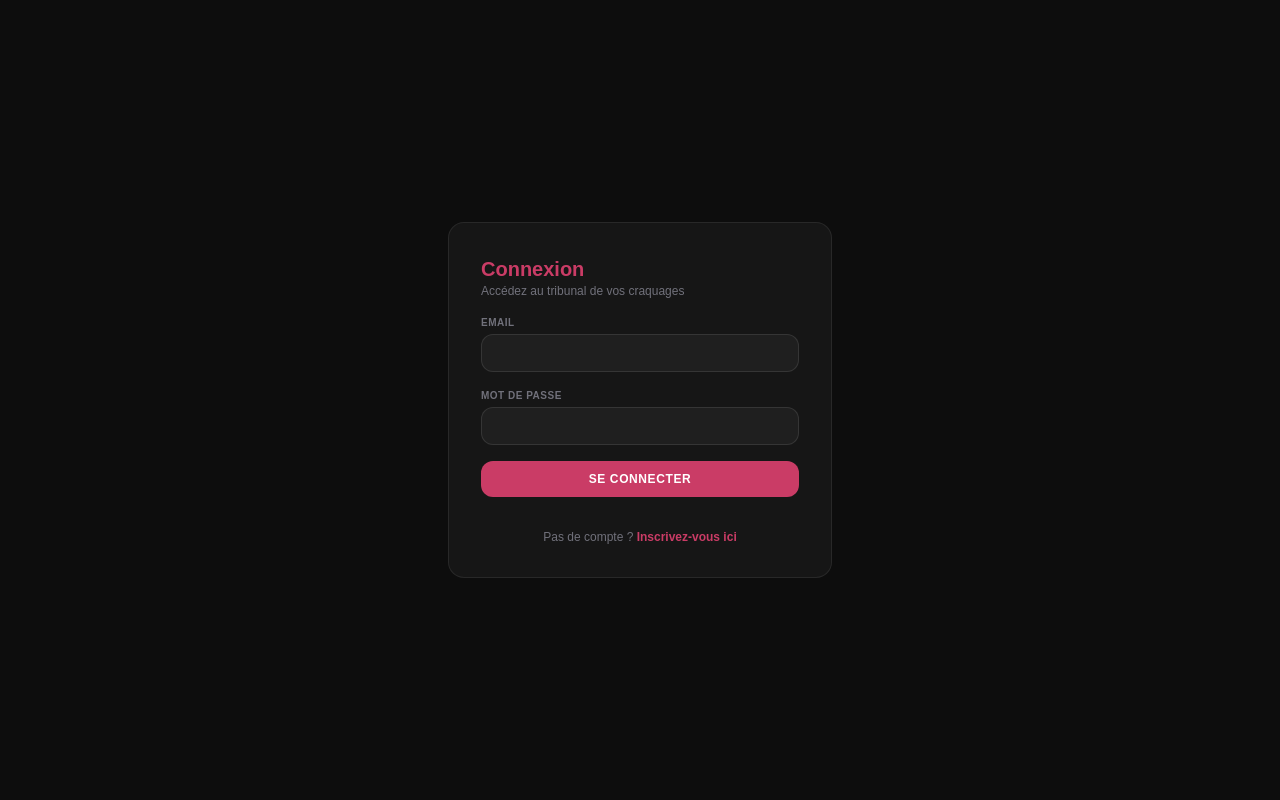
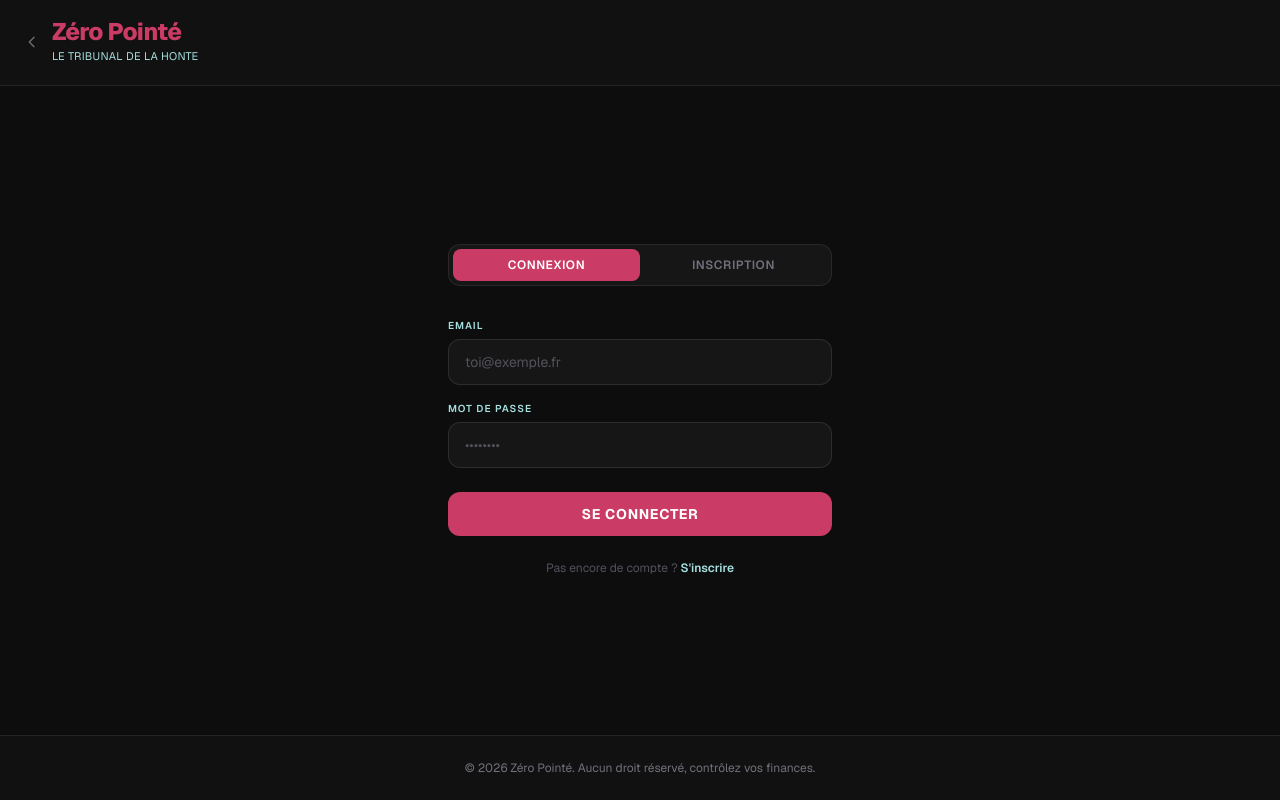
Before and after one commit to M-anel07/zero-pointe, a Next.js app: page /auth in a window 1280 px wide. Built offline with nearby package versions, Linux system fonts and the light colour scheme.

Commit message:
Mise a jour du front de inscription, connexion Le tout sur la meme page avec une bascule - la page inscription redirige sur la page d'accueil quand on est connécté

```diff
--- a/app/auth/page.tsx
+++ b/app/auth/page.tsx
@@ -1,81 +1,176 @@
-// app/auth/page.tsx
 'use client'
 
 import { useState } from 'react'
 import { signIn } from 'next-auth/react'
-import { useRouter } from 'next/navigation'
 import Link from 'next/link'
+import { inscriptionUser } from '@/app/actions/auth' // Import de ton action
 
-export default function PageConnexion() {
-    const [email, setEmail] = useState('')
-    const [password, setPassword] = useState('')
-    const [error, setError] = useState('')
-    const router = useRouter()
+export default function PageAuth() {
+    const [mode, setMode] = useState<'connexion' | 'inscription'>('connexion')
+    const [loading, setLoading] = useState(false)
+    const [error, setError] = useState<string | null>(null)
 
-    async function handleSubmit(e: React.FormEvent) {
+    async function handleSubmit(e: React.FormEvent<HTMLFormElement>) {
         e.preventDefault()
-        setError('')
+        setLoading(true)
+        setError(null)
 
-        // On appelle NextAuth avec le provider 'credentials' configuré dans la route API
-        const resultat = await signIn('credentials', {
-            email: email,
-            password: password,
-            redirect: false, // Empêche NextAuth de recharger brutalement la page
+        const form = e.currentTarget
+        const formData = new FormData(form)
+        const data = Object.fromEntries(formData) as Record<string, string>
+
+        if (mode === 'inscription') {
+            // 1. On crée le compte via ta Server Action
+            const res = await inscriptionUser(formData)
+
+            if (res?.error) {
+                setError(res.error)
+                setLoading(false)
+                return
+            }
+
+            // 2. Puis on connecte automatiquement l'utilisateur
+            const result = await signIn('credentials', {
+                email: data.email,
+                password: data.password,
+                redirect: false,
             })
 
-        if (resultat?.error) {
-            setError("Identifiants incorrects.")
+            if (result?.error) {
+                setError('Compte créé mais la connexion automatique a échoué. Essaie de te connecter.')
+                setLoading(false)
+                return
+            }
+
         } else {
-            // Connexion réussie ! On redirige l'utilisateur vers l'accueil
-            router.push('/')
-            router.refresh()
+            // Connexion directe via NextAuth
+            const result = await signIn('credentials', {
+                email: data.email,
+                password: data.password,
+                redirect: false,
+            })
+
+            if (result?.error) {
+                setError('Email ou mot de passe incorrect.')
+                setLoading(false)
+                return
             }
         }
 
+        window.location.href = '/'
+    }
+
     return (
-        <div className="min-h-screen bg-[#0d0d0d] flex items-center justify-center p-6 text-slate-200">
-            <form onSubmit={handleSubmit} className="bg-[#161616] border border-white/8 rounded-2xl p-8 max-w-sm w-full space-y-4">
+        <div className="min-h-screen bg-[#0d0d0d] font-sans flex flex-col text-slate-200">
+
+            <header className="bg-[#111111] border-b border-white/8 py-5">
+                <div className="max-w-7xl mx-auto px-6 flex items-center justify-between">
+                    <Link href="/" className="group flex items-center gap-3">
+                        <svg className="w-4 h-4 text-zinc-500 group-hover:text-white transition" fill="none" stroke="currentColor" strokeWidth="2" viewBox="0 0 24 24">
+                            <path strokeLinecap="round" strokeLinejoin="round" d="M15 19l-7-7 7-7" />
+                        </svg>
                         <div>
-                    <h2 className="text-xl font-extrabold text-[#CA3C66]">Connexion</h2>
-                    <p className="text-xs text-zinc-500">Accédez au tribunal de vos craquages</p>
+                            <h1 className="text-2xl font-extrabold tracking-tight text-[#CA3C66] leading-none">Zéro Pointé</h1>
+                            <p className="text-[11px] text-[#A7E0E0] mt-1 tracking-wide uppercase">Le tribunal de la honte</p>
+                        </div>
+                    </Link>
+                </div>
+            </header>
+
+            <main className="flex-1 flex items-center justify-center px-4 py-16">
+                <div className="w-full max-w-sm">
+
+                    <div className="flex bg-[#161616] border border-white/8 rounded-xl p-1 mb-8">
+                        {(['connexion', 'inscription'] as const).map((m) => (
+                            <button
+                                key={m}
+                                type="button"
+                                onClick={() => { setMode(m); setError(null) }}
+                                className={`flex-1 py-2 text-xs font-semibold uppercase tracking-wider rounded-lg transition-all ${mode === m ? 'bg-[#CA3C66] text-white' : 'text-zinc-500 hover:text-white'
+                                    }`}
+                            >
+                                {m === 'connexion' ? 'Connexion' : 'Inscription'}
+                            </button>
+                        ))}
                     </div>
 
-                {error && <p className="text-xs text-red-400 bg-red-950/40 p-2 rounded-lg border border-red-900/50">{error}</p>}
+                    <form onSubmit={handleSubmit} className="flex flex-col gap-4">
 
-                <div className="space-y-1">
-                    <label className="block text-[10px] font-semibold uppercase tracking-wider text-zinc-500">Email</label>
+                        {mode === 'inscription' && (
+                            <div className="flex flex-col gap-1.5">
+                                <label className="text-[10px] uppercase tracking-widest text-[#A7E0E0] font-semibold">Pseudo</label>
                                 <input
+                                    name="pseudo"
+                                    type="text"
+                                    required
+                                    autoComplete="username"
+                                    placeholder="ton_pseudo"
+                                    className="bg-[#161616] border border-white/10 rounded-xl px-4 py-3 text-sm text-white placeholder:text-zinc-600 focus:outline-none focus:border-[#CA3C66]/60 transition"
+                                />
+                            </div>
+                        )}
+
+                        <div className="flex flex-col gap-1.5">
+                            <label className="text-[10px] uppercase tracking-widest text-[#A7E0E0] font-semibold">Email</label>
+                            <input
+                                name="email"
                                 type="email"
-                        value={email}
-                        onChange={(e) => setEmail(e.target.value)}
                                 required
-                        className="w-full px-4 py-2 bg-[#1f1f1f] border border-white/10 rounded-xl text-sm text-white focus:outline-none focus:border-[#CA3C66]"
+                                autoComplete="email"
+                                placeholder="toi@exemple.fr"
+                                className="bg-[#161616] border border-white/10 rounded-xl px-4 py-3 text-sm text-white placeholder:text-zinc-600 focus:outline-none focus:border-[#CA3C66]/60 transition"
                             />
                         </div>
 
-                <div className="space-y-1">
-                    <label className="block text-[10px] font-semibold uppercase tracking-wider text-zinc-500">Mot de passe</label>
+                        <div className="flex flex-col gap-1.5">
+                            <label className="text-[10px] uppercase tracking-widest text-[#A7E0E0] font-semibold">Mot de passe</label>
                             <input
+                                name="password"
                                 type="password"
-                        value={password}
-                        onChange={(e) => setPassword(e.target.value)}
                                 required
-                        className="w-full px-4 py-2 bg-[#1f1f1f] border border-white/10 rounded-xl text-sm text-white focus:outline-none focus:border-[#CA3C66]"
+                                autoComplete={mode === 'inscription' ? 'new-password' : 'current-password'}
+                                placeholder="••••••••"
+                                className="bg-[#161616] border border-white/10 rounded-xl px-4 py-3 text-sm text-white placeholder:text-zinc-600 focus:outline-none focus:border-[#CA3C66]/60 transition"
                             />
                         </div>
 
-                <button type="submit" className="w-full py-2.5 bg-[#CA3C66] text-white font-bold rounded-xl text-xs uppercase tracking-wider transition hover:bg-[#b8345a]">
-                    Se connecter
+                        {error && (
+                            <p className="text-xs text-[#ED93B1] bg-[#CA3C66]/10 border border-[#CA3C66]/20 rounded-xl px-4 py-3">
+                                {error}
+                            </p>
+                        )}
+
+                        <button
+                            type="submit"
+                            disabled={loading}
+                            className="mt-2 w-full bg-[#CA3C66] hover:bg-[#b8335a] disabled:opacity-50 disabled:cursor-not-allowed text-white font-bold text-sm uppercase tracking-wider py-3 rounded-xl transition-colors"
+                        >
+                            {loading ? '...' : mode === 'connexion' ? 'Se connecter' : "S'inscrire"}
                         </button>
+                    </form>
 
-                <p className="text-xs text-center text-zinc-500 mt-4">
-  Pas de compte ?{' '}
-  <Link href="/inscription" className="text-[#CA3C66] hover:underline font-semibold">
-    Inscrivez-vous ici
-  </Link>
+                    <p className="mt-6 text-center text-xs text-zinc-600">
+                        {mode === 'connexion' ? 'Pas encore de compte ?' : 'Déjà un compte ?'}{' '}
+                        <button
+                            type="button"
+                            onClick={() => { setMode(mode === 'connexion' ? 'inscription' : 'connexion'); setError(null) }}
+                            className="text-[#A7E0E0] hover:text-white transition font-semibold"
+                        >
+                            {mode === 'connexion' ? "S'inscrire" : 'Se connecter'}
+                        </button>
                     </p>
 
-            </form>
                 </div>
+            </main>
+
+            <footer className="bg-[#111111] border-t border-white/8 py-6">
+                <div className="max-w-7xl mx-auto px-6 text-center">
+                    <p className="text-zinc-500 text-xs">
+                        &copy; {new Date().getFullYear()} Zéro Pointé. Aucun droit réservé, contrôlez vos finances.
+                    </p>
+                </div>
+            </footer >
+
+        </div >
     )
 }
```
Lines whose indentation alone changed are shown as unchanged.
